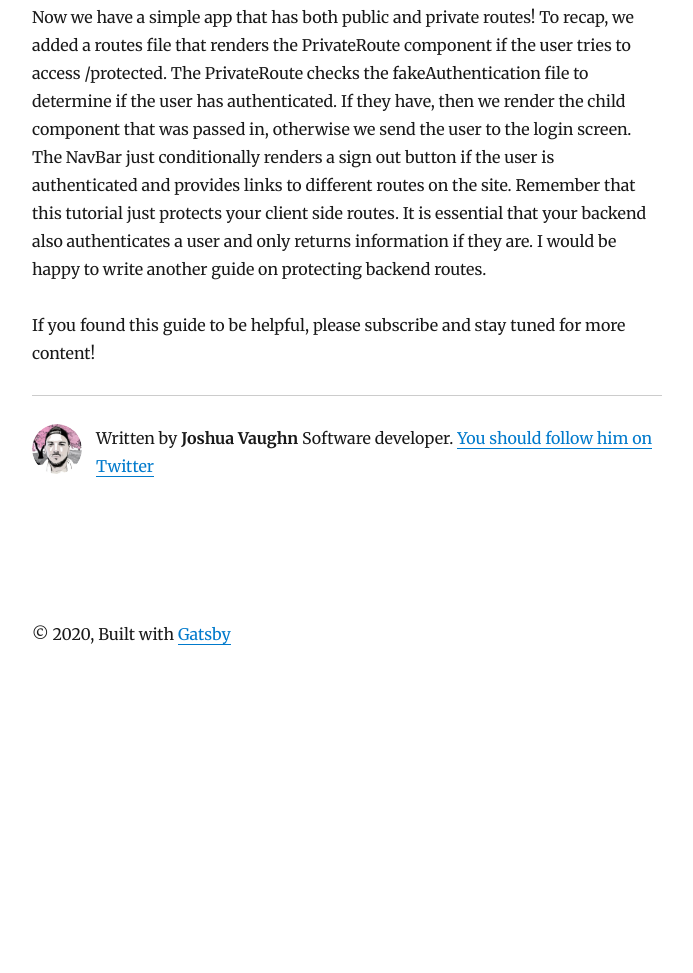
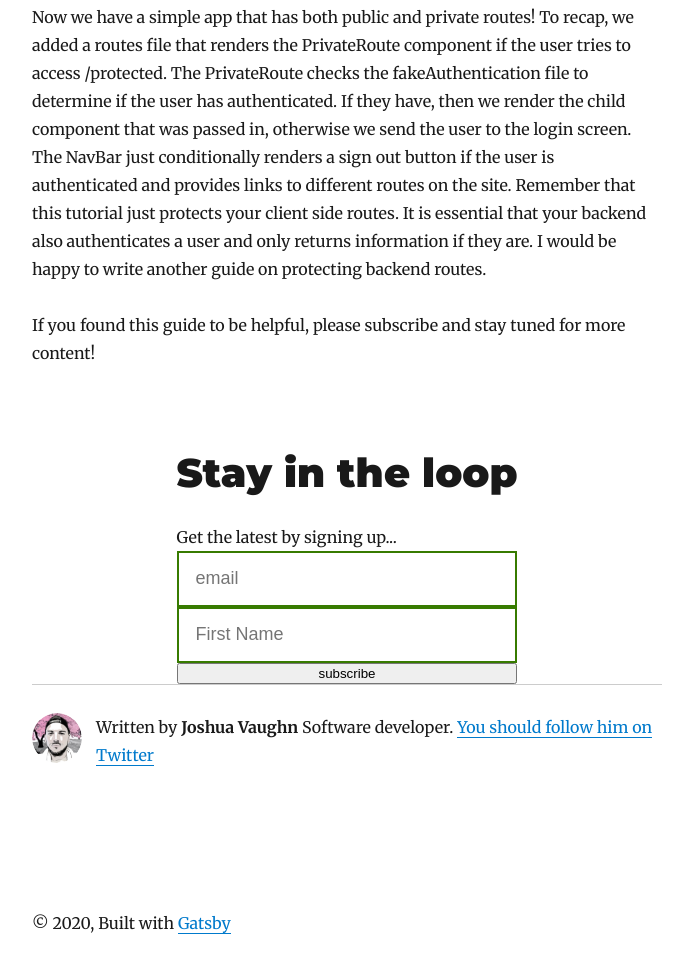
Before and after one commit to josh-hardman/josh-blog-2, a Gatsby site: page /authenticated-routes/ in a window 1280 px wide. Shown: the part 6057-7030 px from the top of the page, without its empty margins (293-986 px from the left). Before the commit the page ends 6747 px from the top, so only its background shows below. Built offline with nearby package versions, Linux system fonts and the light colour scheme; Gatsby itself is replaced by a stand-in of ours; some packages are replaced by stand-ins of ours.

Commit message:
touch ups

```diff
--- a/gatsby-config.js
+++ b/gatsby-config.js
@@ -6,9 +6,9 @@ module.exports = {
       summary: `Software developer.`,
     },
     description: `A starter blog demonstrating what Gatsby can do.`,
-    siteUrl: `https://gatsby-starter-blog-demo.netlify.com/`,
+    siteUrl: `https://www.joshua-vaughn.com/`,
     social: {
-      twitter: `josh_vaughn`,
+      twitter: `J_Vaughn_Dev`,
     },
   },
   plugins: [
@@ -87,6 +87,6 @@ module.exports = {
     },
     // this (optional) plugin enables Progressive Web App + Offline functionality
     // To learn more, visit: https://gatsby.dev/offline
-    // `gatsby-plugin-offline`,
+    `gatsby-plugin-offline`,
   ],
 }
--- a/package.json
+++ b/package.json
@@ -12,6 +12,7 @@
     "gatsby-image": "^2.4.3",
     "gatsby-plugin-feed": "^2.5.1",
     "gatsby-plugin-google-analytics": "^2.3.1",
+    "gatsby-plugin-mailchimp": "^5.1.2",
     "gatsby-plugin-manifest": "^2.4.2",
     "gatsby-plugin-offline": "^3.2.1",
     "gatsby-plugin-react-helmet": "^3.3.1",
@@ -36,6 +37,7 @@
     "typography-theme-wordpress-2016": "^0.16.19"
   },
   "devDependencies": {
+    "@tryghost/helpers": "^1.1.27",
     "prettier": "2.0.5"
   },
   "homepage": "https://github.com/gatsbyjs/gatsby-starter-blog#readme",
--- /dev/null
+++ b/src/components/Subscribe.js
@@ -0,0 +1,52 @@
+import React, { useState } from "react"
+import addToMailchimp from "gatsby-plugin-mailchimp"
+import "./styles.css"
+
+const Subscribe = () => {
+  const [email, setEmail] = useState("")
+  const [firstName, setFirstName] = useState("")
+  const [result, setResult] = useState()
+  // 2. via `async/await`
+  const handleSubmit = async (email, listFields) => {
+    const result = await addToMailchimp(email, listFields)
+    setResult(result.msg)
+    // I recommend setting `result` to React state
+    // but you can do whatever you want
+  }
+
+  return (
+    <div className="sub-wrapper">
+      <div className="sub-inner">
+        <h1>Stay in the loop</h1>
+        <span>Get the latest by signing up...</span>
+        <input
+          className="sub-input"
+          type="text"
+          placeholder="email"
+          value={email}
+          onChange={e => setEmail(e.target.value)}
+        />
+        <input
+          className="sub-input"
+          type="text"
+          placeholder="First Name"
+          value={firstName}
+          onChange={e => setFirstName(e.target.value)}
+        />
+        <button
+          onClick={() =>
+            handleSubmit(email, {
+              PATHNAME: "/blog-post-1",
+              FNAME: firstName,
+            })
+          }
+        >
+          subscribe
+        </button>
+        {result && <div dangerouslySetInnerHTML={{ __html: result }} />}
+      </div>
+    </div>
+  )
+}
+
+export default Subscribe
--- /dev/null
+++ b/src/components/styles.css
@@ -0,0 +1,17 @@
+.sub-wrapper {
+  width: 100%;
+  display: flex;
+  justify-content: center;
+}
+
+.sub-inner {
+  display: flex;
+  flex-direction: column;
+}
+
+.sub-input {
+  padding: 17px;
+  border: 2px solid #377b00;
+  height: 56px;
+  font-size: 18px;
+}
--- a/src/templates/blog-post.js
+++ b/src/templates/blog-post.js
@@ -5,6 +5,7 @@ import Bio from "../components/bio"
 import Layout from "../components/layout"
 import SEO from "../components/seo"
 import { rhythm, scale } from "../utils/typography"
+import Subscribe from "../components/Subscribe"
 
 const BlogPostTemplate = ({ data, pageContext, location }) => {
   const post = data.markdownRemark
@@ -38,6 +39,7 @@ const BlogPostTemplate = ({ data, pageContext, location }) => {
           </p>
         </header>
         <section dangerouslySetInnerHTML={{ __html: post.html }} />
+        <Subscribe />
         <hr
           style={{
             marginBottom: rhythm(1),
```
Also changed, not shown: 1 other file.
